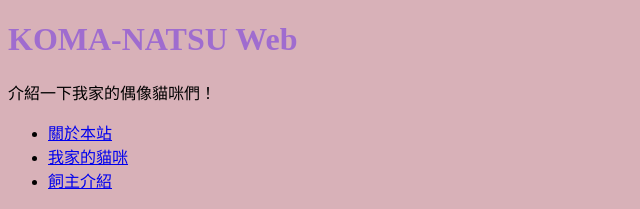
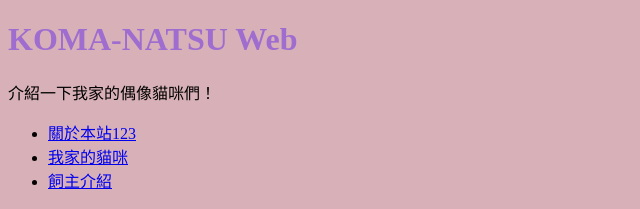
Before and after one commit to zhen0712/zhen0712, a plain HTML site: page index.html in a window 1280 px wide. Shown: the top 209 px of the page, 0-640 px from the left. Drawn offline with Linux system fonts and the light colour scheme.

Commit message:
20230427

```diff
--- a/index.html
+++ b/index.html
@@ -20,7 +20,7 @@ img {height:300px；}
 
 <nav>
   <ul>
-    <li><a href="#intro">關於本站</a></li>
+    <li><a href="#intro">關於本站123</a></li>
     <li><a href="#cats">我家的貓咪</a></li>
     <li><a href="#profile">飼主介紹</a></li>
   </ul>
```
